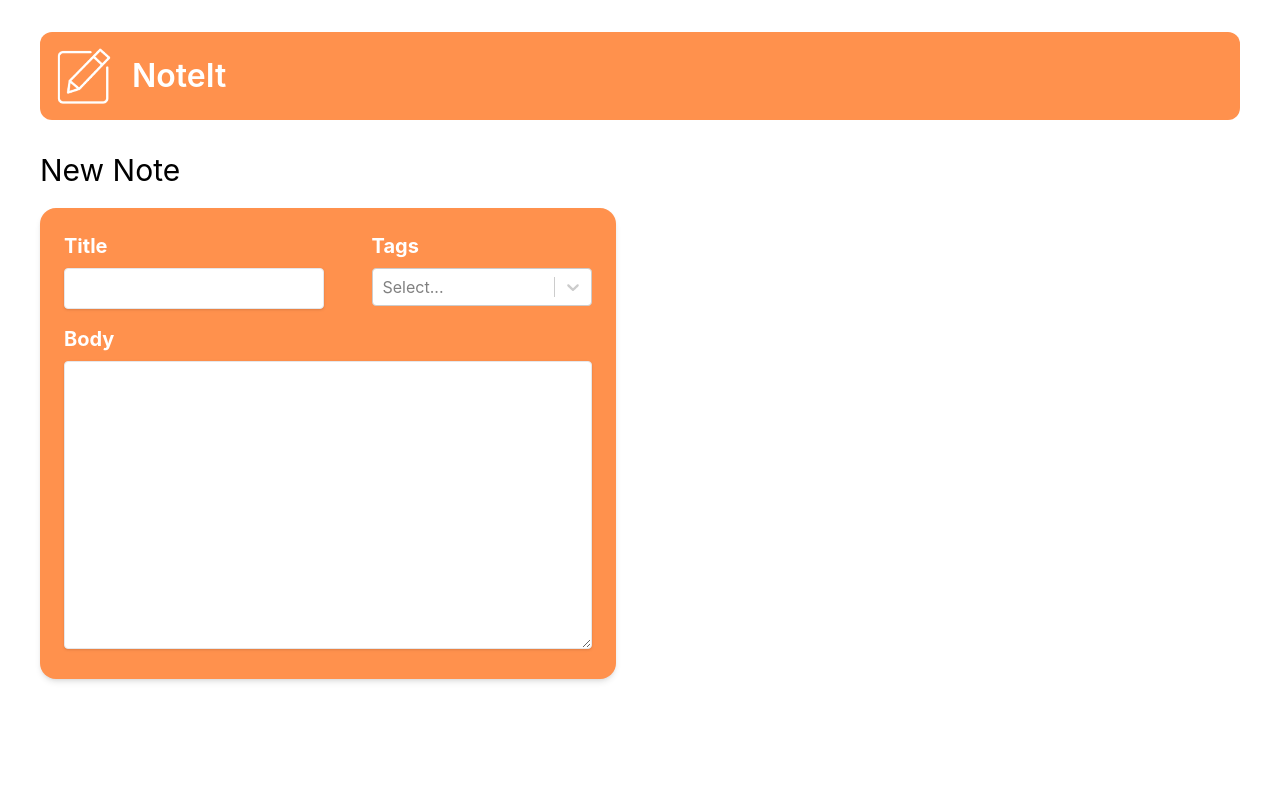
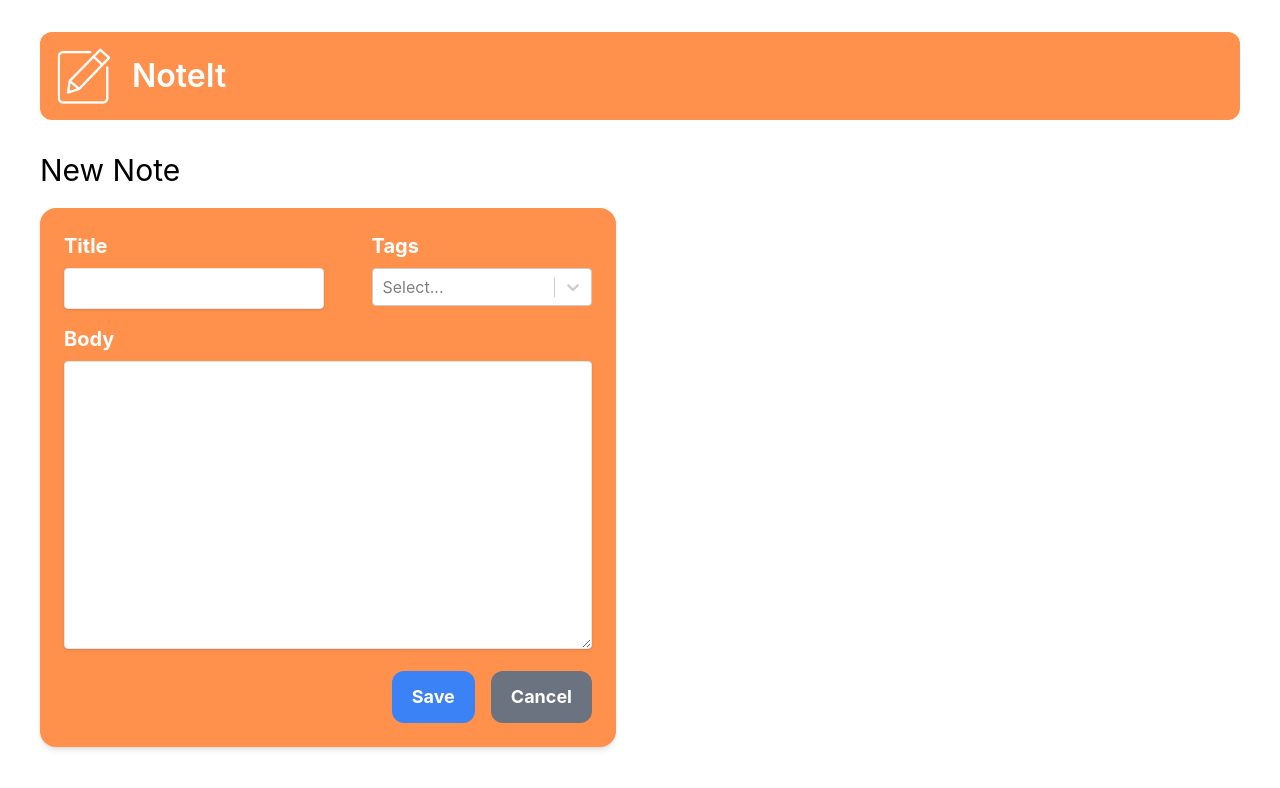
Before and after one commit to jeandre-visser/note-it, a React (Vite) app: page /new in a window 1280 px wide. Shown: the top 788 px of the page. Built offline with nearby package versions, Linux system fonts and the light colour scheme.

Commit message:
Add buttons

```diff
--- a/src/components/NoteForm.tsx
+++ b/src/components/NoteForm.tsx
@@ -17,12 +17,20 @@ const NoteForm = () => {
           <CreatableReactSelect isMulti className="min-w-[220.5px] block"  />
         </div>
       </div>
-        <div>
-          <label className="block text-white text-xl font-bold mb-2" >
-            Body
-          </label>
-          <textarea className="shadow text-lg appearance-none border rounded w-full py-2 px-3 text-gray-700 leading-tight focus:outline-none focus:shadow-outline" id="body" rows={12} />
-        </div>
+      <div>
+        <label className="block text-white text-xl font-bold mb-2" >
+          Body
+        </label>
+        <textarea className="shadow mb-4 text-lg appearance-none border rounded w-full py-2 px-3 text-gray-700 leading-tight focus:outline-none focus:shadow-outline" id="body" rows={12} />
+      </div>
+      <div className="flex gap-4 justify-end">
+        <button className="bg-blue-500 hover:bg-blue-700 text-white text-lg font-bold py-3 px-5 rounded-xl">
+          Save
+        </button>
+        <button className="bg-gray-500 hover:bg-gray-700 text-white text-lg font-bold py-3 px-5 rounded-xl">
+          Cancel
+        </button>
+      </div>
     </form>
   )
 }
```
